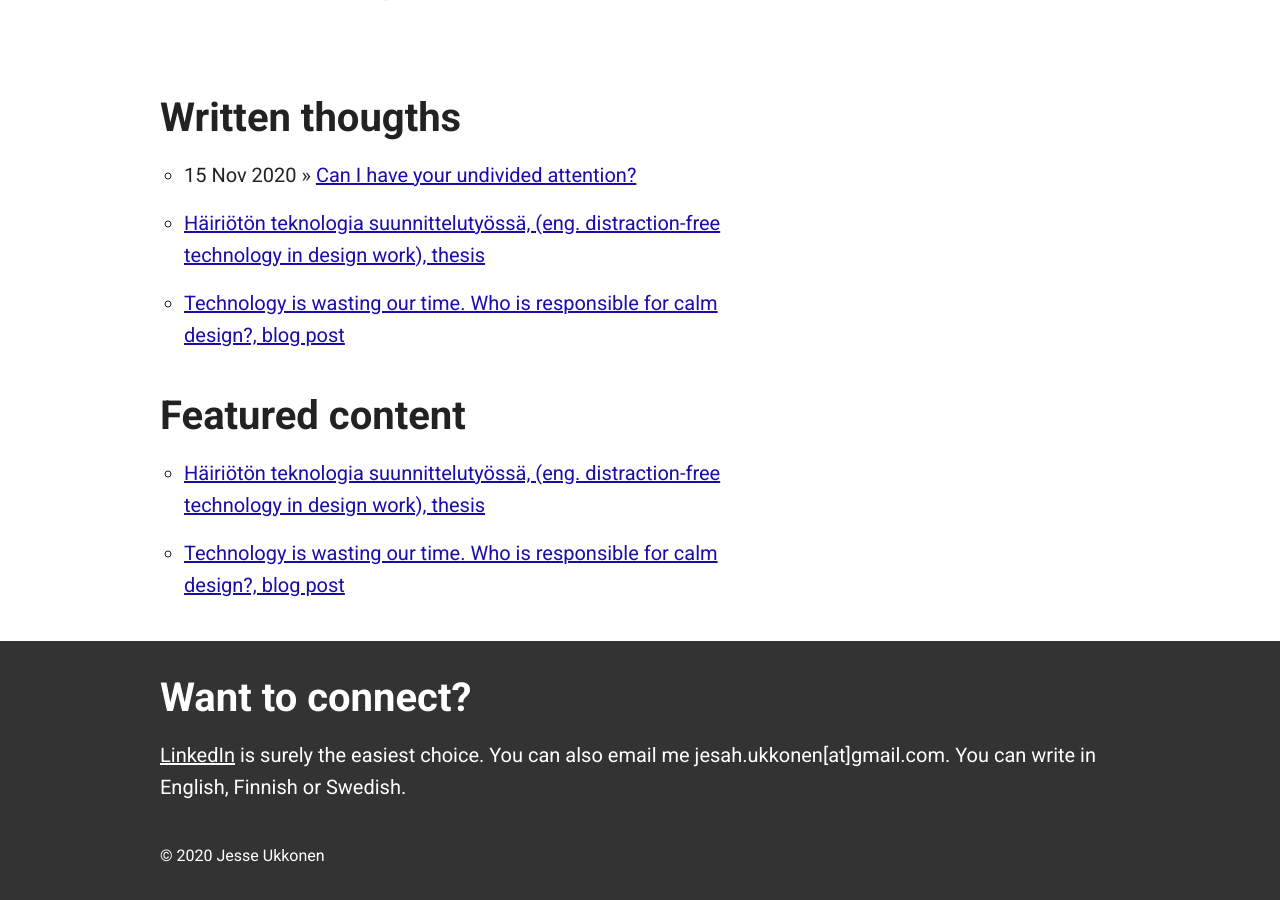
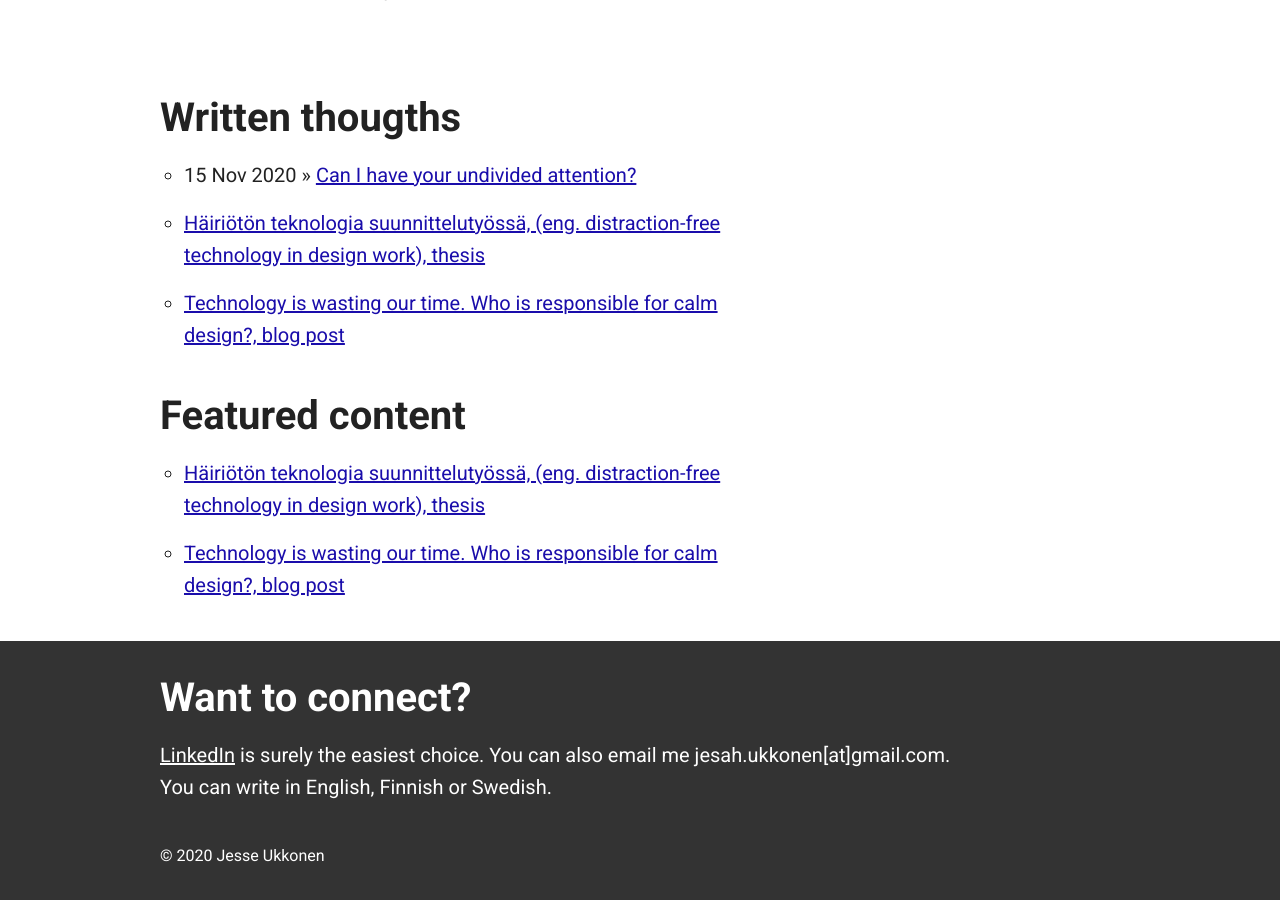
Before and after one commit to jesseu/jesseu.github.io, a Jekyll site: the page built from index.html, in a window 1280 px wide and 900 px high, scrolled down 1474 px. Built offline with Jekyll 4.4.1, drawn with Linux system fonts in a browser that asks for light colours.

Commit message:
Update default.html

```diff
--- a/_layouts/default.html
+++ b/_layouts/default.html
@@ -37,7 +37,7 @@
     <footer class= "footer">
       <div class="container footer-content">
         <h2><a id="connect"></a>Want to connect?</h2>
-        <p><a class="link-dark-bg" href="https://www.linkedin.com/in/jesseukkonen/" target="_blank">LinkedIn</a> is surely the easiest choice. You can also email me jesah.ukkonen[at]gmail.com. You can write in English, Finnish or Swedish.</p>
+        <p><a class="link-dark-bg" href="https://www.linkedin.com/in/jesseukkonen/" target="_blank">LinkedIn</a> is surely the easiest choice. You can also email me jesah.ukkonen[at]gmail.com. <br>You can write in English, Finnish or Swedish.</p>
 
         <p style="margin-bottom:0; font-size:1rem;">&copy; <script type="text/javascript">document.write(new Date().getFullYear());
           </script> Jesse Ukkonen</p>
```
